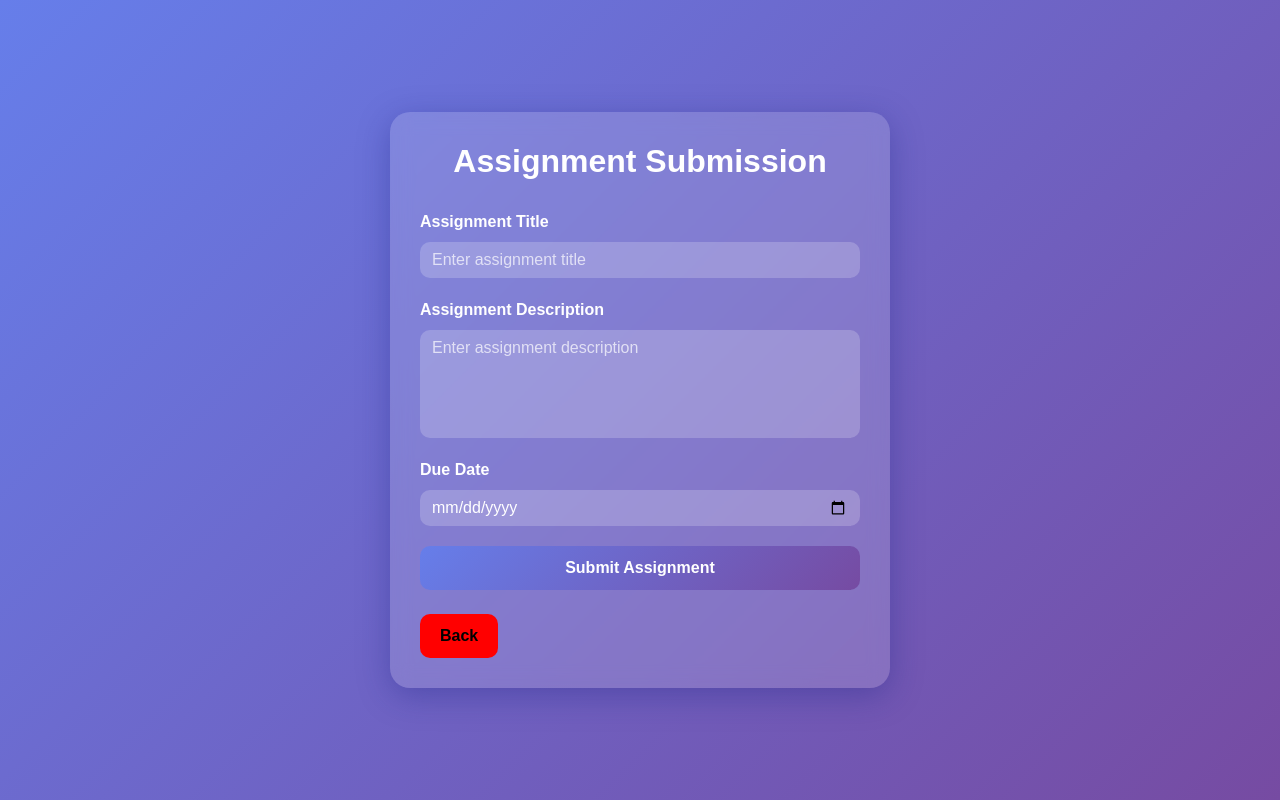
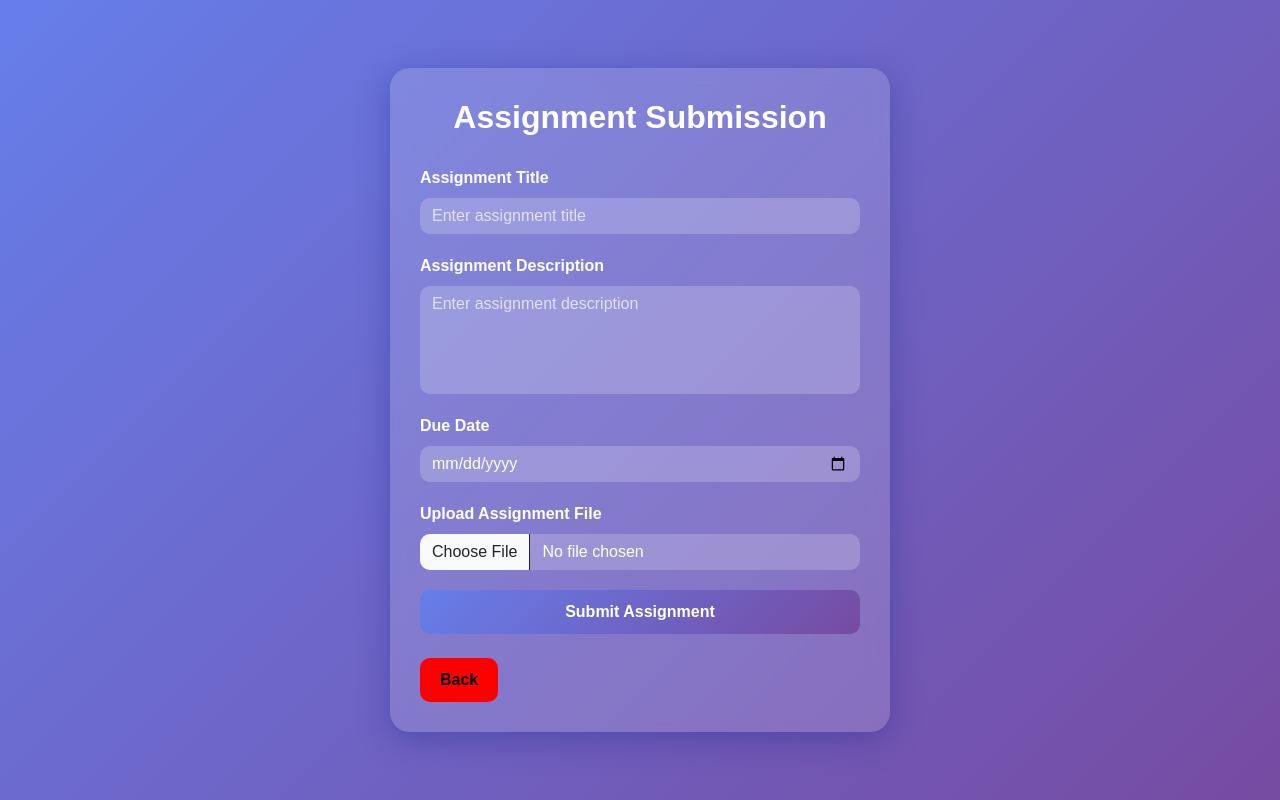
Before and after one commit to mirajdeepbhandari/EduSycn_AI_Classroom_Management_WebAPP, a FastAPI app: template templates/TEACHER/give_assignment.html in a window 1280 px wide. Run offline with FastAPI, Linux system fonts and the light colour scheme; the template is opened without the code that fills it, so the values that code supplies are empty; some libraries are stand-ins or nearby versions.

Commit message:
assignment file upload

```diff
--- a/main.py
+++ b/main.py
@@ -1,4 +1,4 @@
-from fastapi import FastAPI, Request, Form, Depends,HTTPException
+from fastapi import FastAPI, Request, Form, Depends,HTTPException, UploadFile
 from fastapi.staticfiles import StaticFiles
 from fastapi.templating import Jinja2Templates
 from fastapi.responses import HTMLResponse, RedirectResponse
@@ -6,6 +6,12 @@ import mysql.connector
 from mysql.connector import Error
 from starlette.middleware.sessions import SessionMiddleware
 import random
+from random import randint
+from datetime import datetime, timedelta
+import aiosmtplib
+from email.message import EmailMessage
+import shutil
+import os
 
 app = FastAPI()
 
@@ -31,6 +37,57 @@ def establish_connection():
     except Error as e:
         print(f'Error: {e}')
         return None
+
+
+
+# In-memory OTP storage for demo purposes
+otp_store = {}
+
+# Email configuration
+EMAIL_HOST = "smtp.gmail.com"
+EMAIL_PORT = 587
+EMAIL_USER = "edusync521@gmail.com"
+EMAIL_PASSWORD = "zazi wgrw ofir bmbd"
+
+def generate_otp():
+    """Generate a 6-digit OTP."""
+    return str(randint(100000, 999999))
+
+@app.get("/send-otp/")
+async def send_otp(email: str = Form(None)):
+    """Send OTP to the provided email address."""
+    otp = generate_otp()
+    email="mirajdeepbhandari7@gmail.com"
+    expiry_time = datetime.utcnow() + timedelta(minutes=5)
+    otp_store[email] = {"otp": otp, "expires_at": expiry_time}
+
+    # Create the email message
+    try:
+        message = EmailMessage()
+        message.set_content(f"Your OTP is: {otp}. It is valid for 5 minutes.")
+        message["Subject"] = "Your OTP"
+        message["From"] = EMAIL_USER
+        message["To"] = email
+
+        # Connect to the SMTP server with STARTTLS on port 587
+        smtp_client = aiosmtplib.SMTP(hostname=EMAIL_HOST, port=EMAIL_PORT)
+        await smtp_client.connect()
+
+        # Login to the SMTP server
+        await smtp_client.login(EMAIL_USER, EMAIL_PASSWORD)
+
+        # Send the email
+        await smtp_client.send_message(message)
+
+        # Close the connection
+        await smtp_client.quit()
+
+    except Exception as e:
+        raise HTTPException(status_code=500, detail=f"Failed to send OTP: {str(e)}")
+
+    return {"message": "OTP sent successfully"}
+
+
 
 
 @app.get("/", response_class=HTMLResponse)
@@ -430,14 +487,43 @@ async def giveAssignment(
     teacher_id: str = Form(...),
     description: str = Form(None),
     due_date: str = Form(None),
+    assignment_file: UploadFile = Form(None)
+
 
 ):
     if title and description and due_date:
         connection = establish_connection()
 
         if connection and connection.is_connected():
+
+           save_location = None
+
+        if assignment_file:
+            uploads_base = "static/TeacherAssignment"
+
+            # Create the full path for the file save location
+            save_location = os.path.join(uploads_base, class_id, subject_id, subject, assignment_file.filename)
+
+            # Check if the directory exists and if it contains any files
+            directory = os.path.dirname(save_location)
+            if os.path.exists(directory):
+                # If the directory exists, remove all files in the directory
+                for file in os.listdir(directory):
+                    file_path = os.path.join(directory, file)
+                    if os.path.isfile(file_path):
+                        os.remove(file_path)
+
+            # Ensure the directory exists
+            os.makedirs(directory, exist_ok=True)
+
+            # Save the uploaded file
+            with open(save_location, "wb") as file_object:
+                shutil.copyfileobj(assignment_file.file, file_object)
+
             try:
                 cursor = connection.cursor()
+
+
                 cursor.execute("SELECT teacher_id FROM teacher WHERE user_id = %s", (teacher_id,))
                 teacher = cursor.fetchone()
 
@@ -449,6 +535,10 @@ async def giveAssignment(
                 data = (teacher[0], class_id, subject_id, title, description, due_date)
 
                 cursor.execute(sql_query, data)
+
+                connection.commit()
+
+                cursor.execute("DELETE FROM assignment WHERE created_at < (SELECT MAX(created_at) FROM assignment);")
 
                 connection.commit()
 
@@ -491,7 +581,9 @@ async def Assignment(request: Request, subject_id: str = Form(...), class_id: st
         if connection and connection.is_connected():
             try:
                 cursor = connection.cursor()
-                cursor.execute("SELECT * FROM `assignment` WHERE class_id=%s and subject_id=%s;", (class_id,subject_id))
+
+                cursor.execute("SELECT * from assignment WHERE class_id = %s AND subject_id = %s ORDER BY created_at DESC LIMIT 1;", (class_id,subject_id))
+
                 Assignment = cursor.fetchone()
                 if Assignment:
                     teacher_id=Assignment[1]
@@ -501,6 +593,7 @@ async def Assignment(request: Request, subject_id: str = Form(...), class_id: st
 
                     cursor.execute("SELECT u.full_name FROM teacher AS t JOIN user AS u ON t.user_id = u.user_id WHERE t.teacher_id = %s;", (teacher_id,))
                     teacher_name = cursor.fetchone()
+
 
                     return templates.TemplateResponse("assignment.html", {"request": request,
                                                             "subject_id": subject_id,
--- a/req.txt
+++ b/req.txt
@@ -4,3 +4,5 @@ uvicorn
 mysql-connector-python
 python-multipart
 itsdangerous
+python-multipart
+aiosmtplib
--- a/templates/TEACHER/give_assignment.html
+++ b/templates/TEACHER/give_assignment.html
@@ -69,7 +69,7 @@
             transition: all 0.3s ease;
         }
         .btn-back:hover {
-            background-color: #ff6666; /* Light red */
+            background-color: #ff6666;
             transform: translateY(-3px);
             box-shadow: 0 5px 15px rgba(0, 0, 0, 0.3);
         }
@@ -101,32 +101,44 @@
         {% if message %}
         <div class="alert alert-success" role="alert">
             {{ message }}
-          </div>
+        </div>
         {% endif %}
-        <form action="/give_assignment" method="post">
+        <form action="/give_assignment" method="post" enctype="multipart/form-data">
             <!-- Hidden inputs for subject_id, class_id, and teacher_id -->
-            <input type="hidden" name="subject_id" value="{{ subject_id}}">
+            <input type="hidden" name="subject_id" value="{{ subject_id }}">
             <input type="hidden" name="class_id" value="{{ class_id }}">
             <input type="hidden" name="subject" value="{{ subject_name }}">
             <input type="hidden" name="teacher_id" value="{{ teacher_id }}">
 
-
-            <!-- The rest of the form fields -->
+            <!-- Assignment Title -->
             <div class="mb-3">
                 <label for="assignment_title" class="form-label">Assignment Title</label>
                 <input type="text" class="form-control" id="assignment_title" placeholder="Enter assignment title" name="title" required>
             </div>
+
+            <!-- Assignment Description -->
             <div class="mb-3">
                 <label for="assignment_description" class="form-label">Assignment Description</label>
                 <textarea class="form-control" id="assignment_description" rows="4" placeholder="Enter assignment description" name="description" required></textarea>
             </div>
+
+            <!-- Due Date -->
             <div class="mb-3">
                 <label for="due_date" class="form-label">Due Date</label>
                 <input type="date" class="form-control" id="due_date" name="due_date" required>
             </div>
+
+            <!-- File Upload -->
+            <div class="mb-3">
+                <label for="assignment_file" class="form-label">Upload Assignment File</label>
+                <div class="custom-file">
+                    <input type="file" class="form-control" id="assignment_file" name="assignment_file" required>
+                </div>
+            </div>
+
+            <!-- Buttons -->
             <div class="button-group">
                 <button type="submit" class="btn btn-primary flex-grow-1">Submit Assignment</button>
-
             </div>
         </form>
         <br>
@@ -136,12 +148,11 @@
             <input type="hidden" name="class_id" value="{{ class_id }}">
             <input type="hidden" name="subject" value="{{ subject_name }}">
 
-            <!-- Submit button for going back -->
+            <!-- Back Button -->
             <button type="submit" class="btn btn-back flex-grow-1">Back</button>
         </form>
     </div>
 
     <script src="https://cdn.jsdelivr.net/npm/bootstrap@5.3.0-alpha1/dist/js/bootstrap.bundle.min.js"></script>
-
 </body>
 </html>
```
Also changed, not shown: 6 other files.
